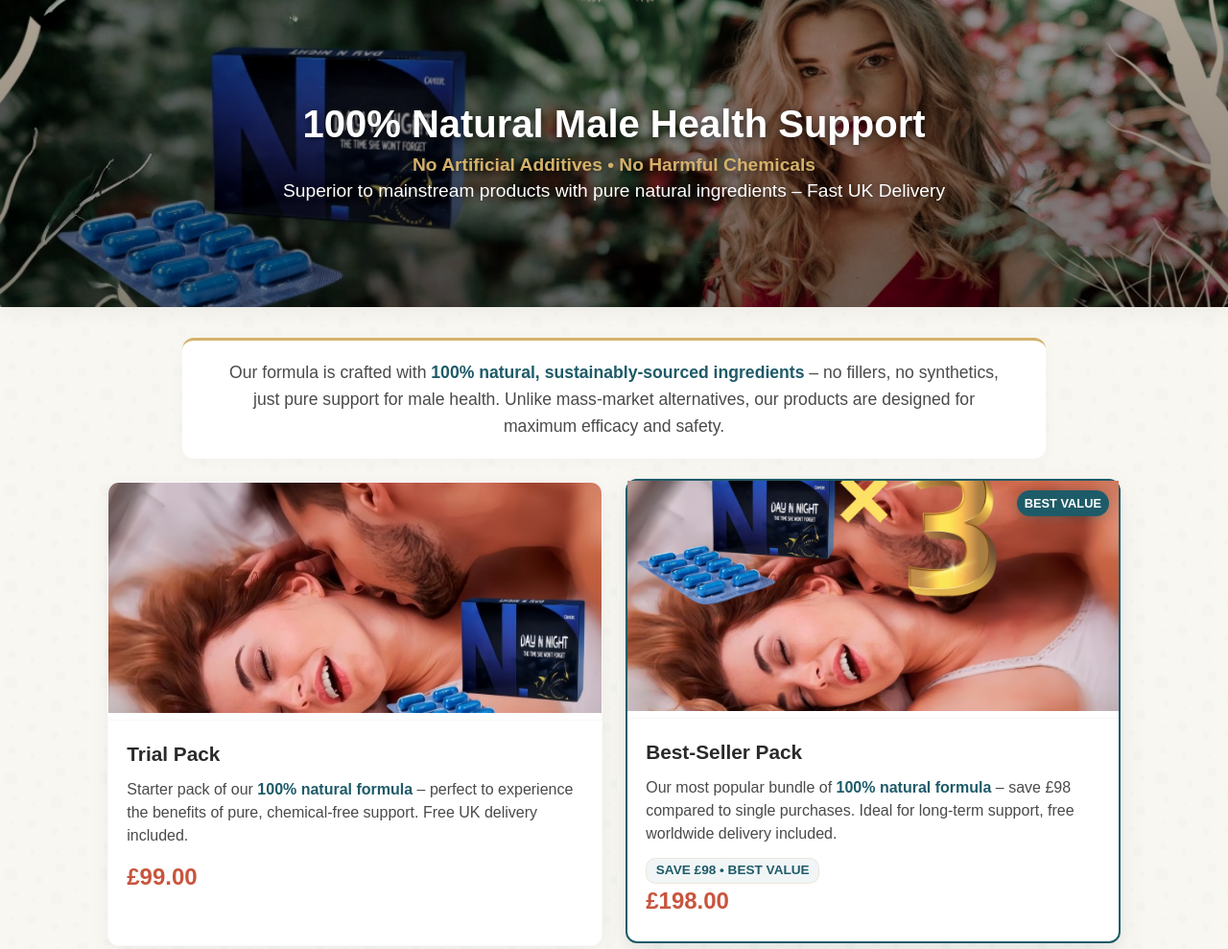
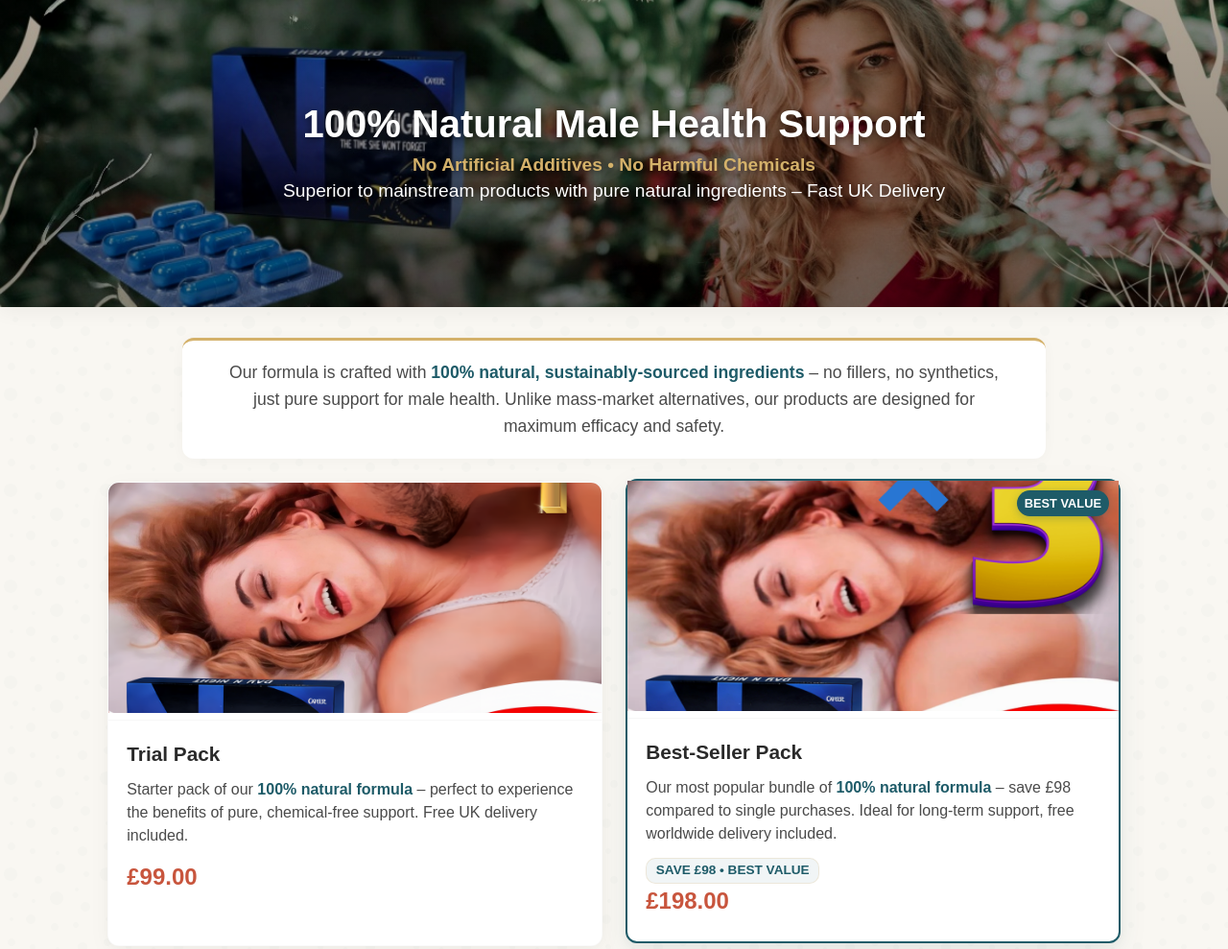
Before and after one commit to w85142747-ship-it/dgithub.io, a plain HTML site: page index.html in a window 1280 px wide. Shown: the top 989 px of the page at 96% size. Drawn offline with Linux system fonts and the light colour scheme.

Commit message:
Update index.html

```diff
--- a/index.html
+++ b/index.html
@@ -489,7 +489,7 @@
                 <!-- 尝试装 -->
                 <div class="product-card">
                     <!-- 替换后的99英镑产品图链接 -->
-                    <img src="https://github.com/w85142747-ship-it/dgithub.io/blob/18e8a0bcbb0c0d81c201e08a9f768d35d714b818/99.jpg" alt="Trial Pack" class="product-img">
+                    <img src="https://github.com/w85142747-ship-it/dgithub.io/blob/1ba46f76dd9c36c85c6fbbbdda5fe0154b22f95d/1111111111111111111111111.png" alt="Trial Pack" class="product-img">
                     <div class="product-info">
                         <h3 class="product-name">Trial Pack</h3>
                         <p class="product-desc">
@@ -503,7 +503,7 @@
                 <div class="product-card best-value">
                     <div class="best-value-badge">BEST VALUE</div>
                     <!-- 替换后的198英镑产品图链接 -->
-                    <img src="https://github.com/w85142747-ship-it/dgithub.io/blob/10a3e544dde11c980380c45c894cbc71b9ce32e8/198.png" alt="Best-Seller Pack" class="product-img">
+                    <img src="https://github.com/w85142747-ship-it/dgithub.io/blob/1ba46f76dd9c36c85c6fbbbdda5fe0154b22f95d/%E5%87%BA%E6%B5%B7%E4%BA%A7%E5%93%81%E9%93%BE%E6%8E%A5%E5%88%B6%E4%BD%9C%E6%96%B9%E6%A1%88%20(1)_%E5%89%AF%E6%9C%AC_%E5%89%AF%E6%9C%AC_%E5%89%AF%E6%9C%AC.png" alt="Best-Seller Pack" class="product-img">
                     <div class="product-info">
                         <h3 class="product-name">Best-Seller Pack</h3>
                         <p class="product-desc">
```
